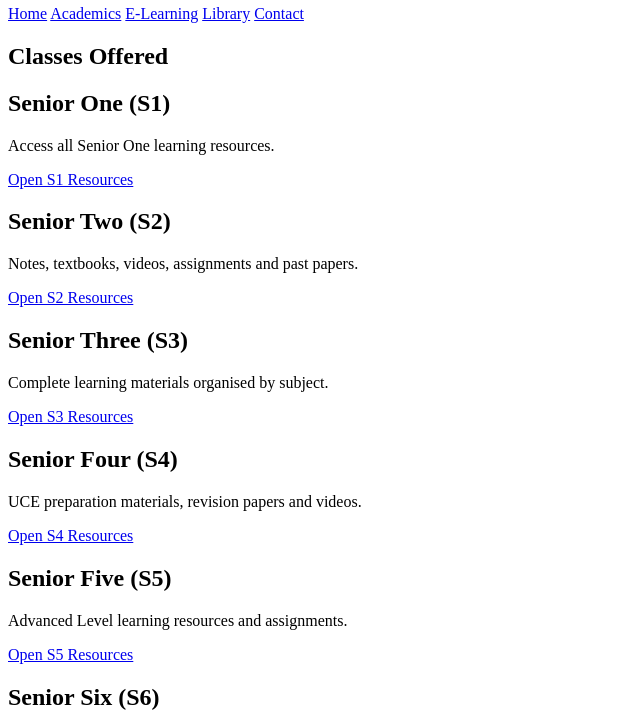
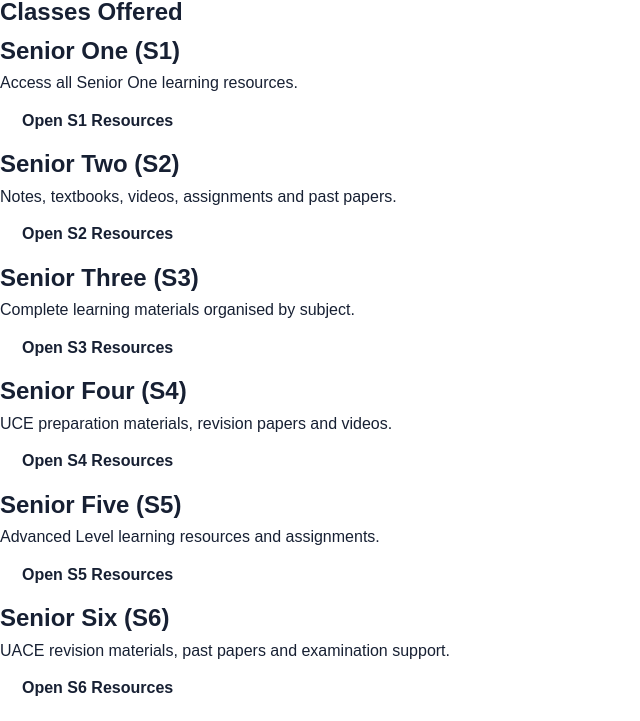
Before and after one commit to ikungomorris/pallisa-secondary-school, a plain HTML site: page Academics.html in a window 1280 px wide. Shown: the part 122-843 px from the top of the page, without its empty margins (0-640 px from the left). Drawn offline with Linux system fonts and the light colour scheme.

Commit message:
Update Academics.html

```diff
--- a/Academics.html
+++ b/Academics.html
@@ -5,7 +5,7 @@
 <meta name="viewport" content="width=device-width, initial-scale=1.0">
 <title>Academics | Pallisa Secondary School</title>
 
-<link rel="stylesheet" href="style.css">
+<link rel="stylesheet" href="css_style.css">
 
 </head>
 
```
